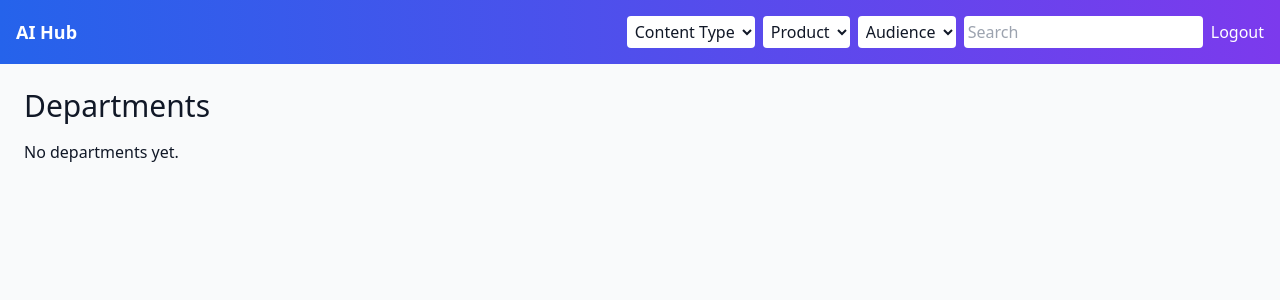
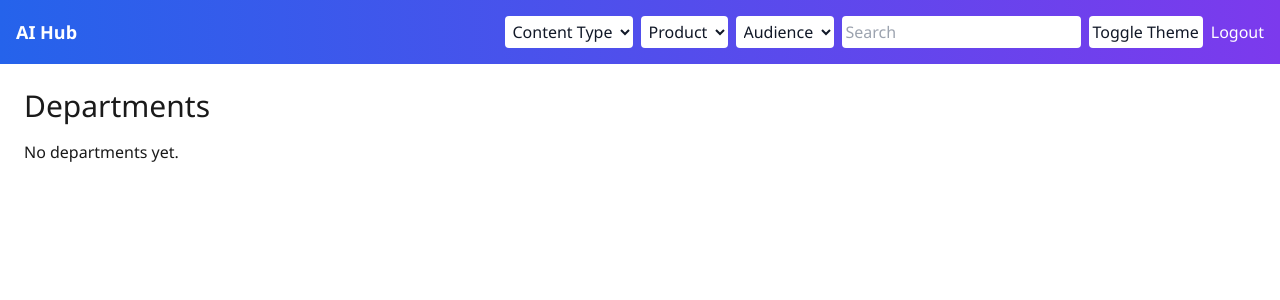
Before and after one commit to satorres3/myfirstbot, a Django app: page / in a window 1280 px wide. Shown: the top 300 px of the page. Run offline with Django 5.2, Linux system fonts and the light colour scheme; the visitor is signed in with stand-in values (Sample User, id 1); data that the repository does not hold is empty.

Commit message:
Add themeable CSS architecture

```diff
--- /dev/null
+++ b/static/css/style.css
@@ -0,0 +1,58 @@
+/* Root variables and themes */
+:root {
+  --color-bg: #ffffff;
+  --color-text: #1a1a1a;
+  --color-primary: #2563eb; /* blue-600 */
+  --color-secondary: #9333ea; /* purple-600 */
+  --spacing-400: 2rem;
+  --spacing-xl: 4rem;
+  font-size: 16px;
+}
+
+/* Dark theme overrides */
+.theme-dark {
+  --color-bg: #1a1a1a;
+  --color-text: #f3f4f6;
+  --color-primary: #3b82f6;
+  --color-secondary: #a855f7;
+}
+
+/* Global styles */
+body {
+  background-color: var(--color-bg);
+  color: var(--color-text);
+  font-family: 'Segoe UI', sans-serif;
+  margin: 0;
+  padding: 0;
+}
+
+/* Component styles */
+.msx-card {
+  background: var(--color-bg);
+  border: 1px solid var(--color-primary);
+  border-radius: 0.5rem;
+  padding: var(--spacing-400);
+  box-shadow: 0 1px 2px rgb(0 0 0 / 0.05);
+}
+
+.msx-content-card {
+  display: flex;
+  flex-direction: column;
+  gap: 1rem;
+}
+
+.c-uhff {
+  background: var(--color-primary);
+  color: #fff;
+  padding: var(--spacing-400);
+}
+
+.c-uhff a {
+  color: #fff;
+  text-decoration: none;
+}
+
+/* Theme selector layout */
+#theme-selector {
+  cursor: pointer;
+}
--- /dev/null
+++ b/static/js/theme.js
@@ -0,0 +1,14 @@
+document.addEventListener('DOMContentLoaded', () => {
+  const btn = document.getElementById('theme-selector');
+  if (!btn) return;
+  btn.addEventListener('click', () => {
+    const body = document.body;
+    if (body.classList.contains('theme-dark')) {
+      body.classList.remove('theme-dark');
+      body.classList.add('theme-light');
+    } else {
+      body.classList.remove('theme-light');
+      body.classList.add('theme-dark');
+    }
+  });
+});
--- a/templates/base.html
+++ b/templates/base.html
@@ -1,3 +1,4 @@
+{% load static %}
 <!DOCTYPE html>
 <html lang="en">
 <head>
@@ -5,8 +6,9 @@
     <meta name="viewport" content="width=device-width, initial-scale=1.0">
     <title>{% block title %}Portal{% endblock %}</title>
     <link rel="stylesheet" href="https://cdn.jsdelivr.net/npm/tailwindcss@2.2.19/dist/tailwind.min.css">
+    <link rel="stylesheet" href="{% static 'css/style.css' %}">
 </head>
-<body class="bg-gray-50 text-gray-900">
+<body class="theme-light">
 {% block nav %}
 <nav class="bg-gradient-to-r from-blue-600 to-purple-600 text-white">
     <div class="max-w-7xl mx-auto p-4 flex flex-wrap items-center justify-between">
@@ -22,6 +24,7 @@
                 <option>Audience</option>
             </select>
             <input type="text" placeholder="Search" class="p-1 rounded text-gray-900" />
+            <button id="theme-selector" class="ml-2 bg-white text-gray-900 rounded p-1">Toggle Theme</button>
             {% if user.is_authenticated %}
             <a href="/logout/" class="ml-2">Logout</a>
             {% endif %}
@@ -33,4 +36,5 @@
     {% block content %}{% endblock %}
 </main>
 </body>
+<script src="{% static 'js/theme.js' %}"></script>
 </html>
```
